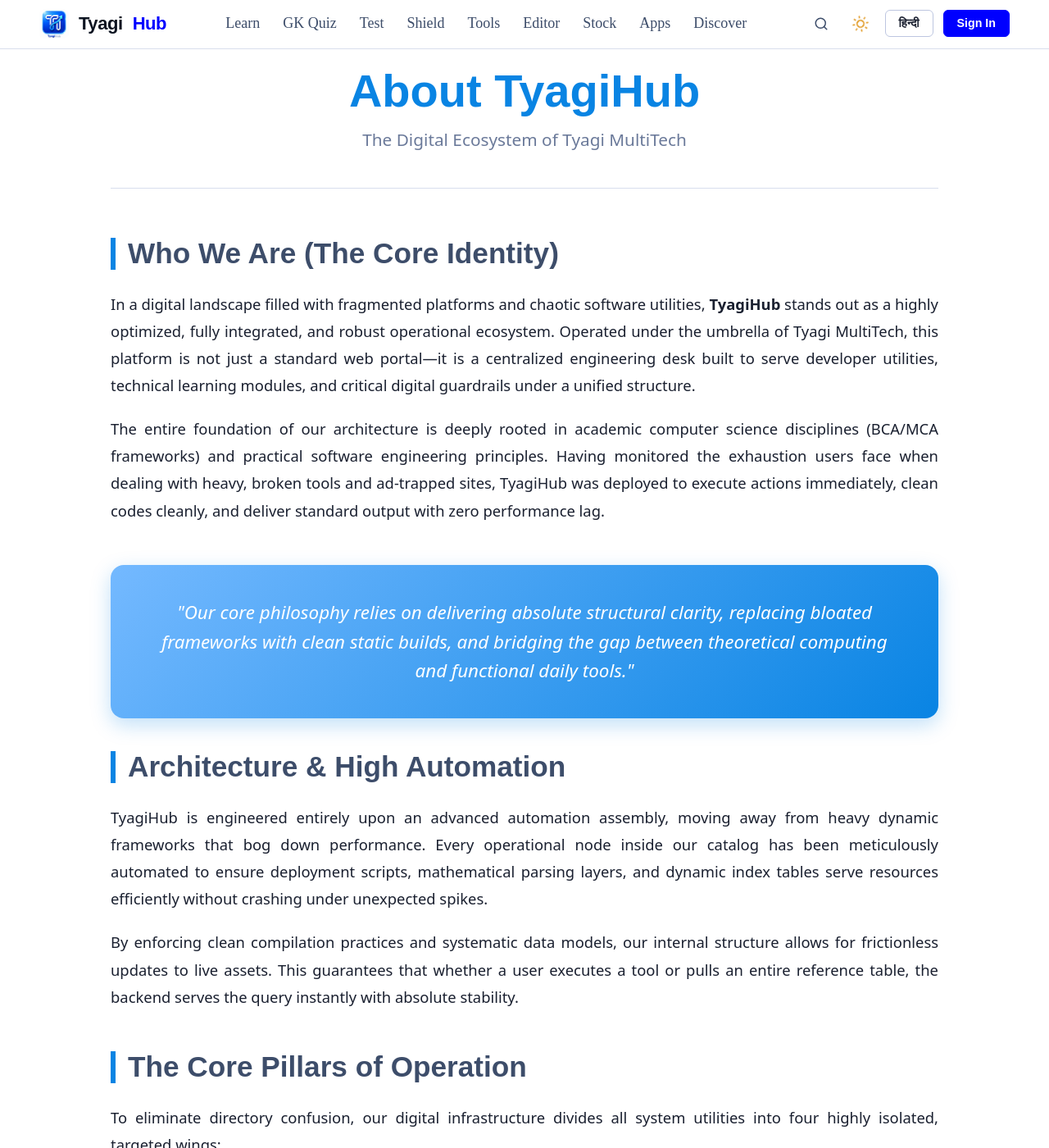
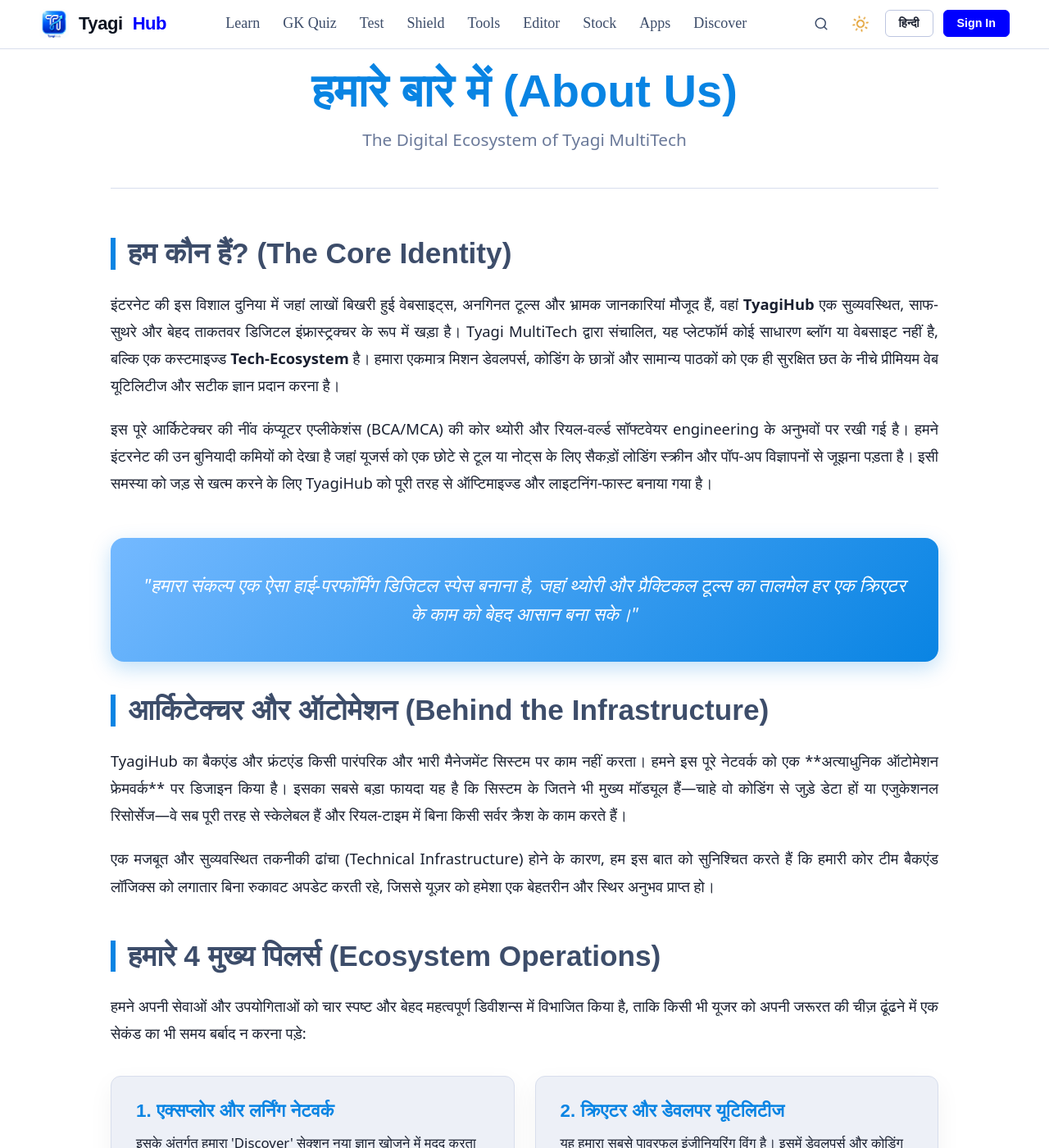
Before and after one commit to HimanshuTyagiJi/TyagiHub, a Jekyll site: the page built from hi/about/index.html, in a window 1280 px wide and 1400 px high. Shown: the whole window at 82% size. Built offline with Jekyll 4.4.1, drawn with Linux system fonts in a browser that asks for light colours; some of the changed text lies outside the part shown.

Commit message:
Update index.html

```diff
--- a/hi/about/index.html
+++ b/hi/about/index.html
@@ -1,8 +1,8 @@
 ---
 layout: default
-title: About Us | TyagiHub - The MultiTech Digital Ecosystem
-
-description: Learn about TyagiHub, a comprehensive digital ecosystem engineered by Tyagi MultiTech. We provide core computer utilities, structural learning desks, exam simulations, and cyber safety tools.
+title: हमारे बारे में | TyagiHub - The MultiTech Digital Ecosystem
+permalink: /hi/about/
+description: जानें TyagiHub के बारे में, जो कि Tyagi MultiTech द्वारा संचालित एक डिजिटल इकोसिस्टम है। हम कंप्यूटर यूटिलिटीज, लर्निंग डेस्क, एग्जाम सिमुलेशन और साइबर सुरक्षा टूल्स प्रदान करते हैं।
 ---
 
 <style>
@@ -14,156 +14,89 @@ description: Learn about TyagiHub, a comprehensive digital ecosystem engineered
   .about-header { text-align: center; margin-bottom: 60px; padding: 40px 0; border-bottom: 1px solid var(--clr-border, #dfe6e9); }
   .about-header h1 { font-size: 3.5rem; font-weight: 800; color: var(--clr-primary, #0984e3); margin: 0 0 10px 0; }
   .about-header .tagline { font-size: 1.3rem; color: var(--clr-text-3, #636e72); font-weight: 500; }
-
   .about-section { margin-bottom: 50px; }
   .about-section h2 { font-size: 2.2rem; color: var(--clr-text-2, #2d3436); border-left: 6px solid var(--clr-primary, #0984e3); padding-left: 15px; margin-bottom: 25px; font-weight: 700; }
   .about-section p { font-size: 1.15rem; text-align: justify; margin-bottom: 20px; color: var(--clr-text, #2d3436); }
-
   .vision-quote { background: var(--primary-gradient); color: white; padding: 40px; border-radius: 16px; font-size: 1.4rem; text-align: center; font-style: italic; margin: 40px 0; box-shadow: 0 8px 25px rgba(9, 132, 227, 0.25); line-height: 1.6; }
-
   .grid-infrastructure { display: grid; grid-template-columns: repeat(2, 1fr); gap: 25px; margin: 35px 0; }
   .infra-card { background: var(--clr-bg-2, #ffffff); border: 1px solid var(--clr-border, #f1f2f6); padding: 30px; border-radius: 12px; box-shadow: var(--card-shadow); transition: transform 0.3s ease; }
   .infra-card:hover { transform: translateY(-5px); }
   .infra-card h3 { font-size: 1.4rem; margin-top: 0; color: var(--clr-primary, #0984e3); margin-bottom: 12px; }
   .infra-card p { font-size: 1.05rem; margin: 0; text-align: left; }
-
   .bullet-list { list-style: none; padding: 0; margin: 25px 0; }
   .bullet-list li { position: relative; padding-left: 35px; margin-bottom: 18px; font-size: 1.1rem; }
   .bullet-list li::before { content: "⚡"; position: absolute; left: 0; top: 2px; color: var(--clr-primary, #0984e3); font-weight: bold; }
-
   .contact-footer { background: var(--clr-bg-2, #f8f9fa); border: 1px solid var(--clr-border, #dfe6e9); padding: 35px; border-radius: 12px; margin-top: 50px; text-align: center; }
   .btn-tele { display: inline-block; background: #0088cc; color: white !important; padding: 14px 35px; border-radius: 50px; font-weight: bold; text-decoration: none; transition: all 0.3s ease; margin-top: 15px; box-shadow: 0 4px 15px rgba(0, 136, 204, 0.3); }
   .btn-tele:hover { background: #00a2f2; transform: translateY(-2px); }
-
   #page-timestamp { font-style: italic; margin-top: 60px; color: var(--clr-text-3, #b2bec3); font-size: 0.95rem; text-align: center; border-top: 1px solid var(--clr-border, #dfe6e9); padding-top: 25px; }
   @media (max-width: 768px) { .about-header h1 { font-size: 2.5rem; } .grid-infrastructure { grid-template-columns: 1fr; } .about-section h2 { font-size: 1.8rem; } }
 </style>
 
 <div class="about-wrapper">
   <header class="about-header">
-    <h1>About TyagiHub</h1>
+    <h1>हमारे बारे में (About Us)</h1>
     <div class="tagline">The Digital Ecosystem of Tyagi MultiTech</div>
   </header>
 
   <div class="about-section">
-    {% if page.lang == "hi" %}
     <h2>हम कौन हैं? (The Core Identity)</h2>
     <p>इंटरनेट की इस विशाल दुनिया में जहां लाखों बिखरी हुई वेबसाइट्स, अनगिनत टूल्स और भ्रामक जानकारियां मौजूद हैं, वहां <strong><a href="{{ site.url }}/">TyagiHub</a></strong> एक सुव्यवस्थित, साफ-सुथरे और बेहद ताकतवर डिजिटल इंफ्रास्ट्रक्चर के रूप में खड़ा है। Tyagi MultiTech द्वारा संचालित, यह प्लेटफॉर्म कोई साधारण ब्लॉग या वेबसाइट नहीं है, बल्कि एक कस्टमाइज्ड <strong>Tech-Ecosystem</strong> है। हमारा एकमात्र मिशन डेवलपर्स, कोडिंग के छात्रों और सामान्य पाठकों को एक ही सुरक्षित छत के नीचे प्रीमियम वेब यूटिलिटीज और सटीक ज्ञान प्रदान करना है।</p>
-      <p>इस पूरे आर्किटेक्चर की नींव कंप्यूटर एप्लीकेशंस (BCA/MCA) की कोर थ्योरी और रियल-वर्ल्ड सॉफ्टवेयर इंजीनियरिंग के अनुभवों पर रखी गई है। हमने इंटरनेट की उन बुनियादी कमियों को देखा है जहां यूजर्स को एक छोटे से टool या नोट्स के लिए सैकड़ों लोडिंग स्क्रीन और पॉप-अप विज्ञापनों से जूझना पड़ता है। इसी समस्या को जड़ से खत्म करने के लिए TyagiHub को पूरी तरह से ऑप्टिमाइज्ड और लाइटनिंग-फास्ट बनाया गया है।</p>
-    {% else %}
-      <h2>Who We Are (The Core Identity)</h2>
-      <p>In a digital landscape filled with fragmented platforms and chaotic software utilities, <strong><a href="{{ site.url }}/">TyagiHub</a></strong> stands out as a highly optimized, fully integrated, and robust operational ecosystem. Operated under the umbrella of Tyagi MultiTech, this platform is not just a standard web portal—it is a centralized engineering desk built to serve developer utilities, technical learning modules, and critical digital guardrails under a unified structure.</p>
-      <p>The entire foundation of our architecture is deeply rooted in academic computer science disciplines (BCA/MCA frameworks) and practical software engineering principles. Having monitored the exhaustion users face when dealing with heavy, broken tools and ad-trapped sites, TyagiHub was deployed to execute actions immediately, clean codes cleanly, and deliver standard output with zero performance lag.</p>
-    {% endif %}
+    <p>इस पूरे आर्किटेक्चर की नींव कंप्यूटर एप्लीकेशंस (BCA/MCA) की कोर थ्योरी और रियल-वर्ल्ड सॉफ्टवेयर engineering के अनुभवों पर रखी गई है। हमने इंटरनेट की उन बुनियादी कमियों को देखा है जहां यूजर्स को एक छोटे से टूल या नोट्स के लिए सैकड़ों लोडिंग स्क्रीन और पॉप-अप विज्ञापनों से जूझना पड़ता है। इसी समस्या को जड़ से खत्म करने के लिए TyagiHub को पूरी तरह से ऑप्टिमाइज्ड और लाइटनिंग-फास्ट बनाया गया है।</p>
   </div>
 
   <div class="vision-quote">
-    {% if page.lang == "hi" %}
     "हमारा संकल्प एक ऐसा हाई-परफॉर्मिंग डिजिटल स्पेस बनाना है, जहां थ्योरी और प्रैक्टिकल टूल्स का तालमेल हर एक क्रिएटर के काम को बेहद आसान बना सके।"
-    {% else %}
-      "Our core philosophy relies on delivering absolute structural clarity, replacing bloated frameworks with clean static builds, and bridging the gap between theoretical computing and functional daily tools."
-    {% endif %}
   </div>
 
   <div class="about-section">
-    {% if page.lang == "hi" %}
     <h2>आर्किटेक्चर और ऑटोमेशन (Behind the Infrastructure)</h2>
     <p>TyagiHub का बैकएंड और फ्रंटएंड किसी पारंपरिक और भारी मैनेजमेंट सिस्टम पर काम नहीं करता। हमने इस पूरे नेटवर्क को एक **अत्याधुनिक ऑटोमेशन फ्रेमवर्क** पर डिजाइन किया है। इसका सबसे बड़ा फायदा यह है कि सिस्टम के जितने भी मुख्य मॉड्यूल हैं—चाहे वो कोडिंग से जुड़े डेटा हों या एजुकेशनल रिसोर्सेज—वे सब पूरी तरह से स्केलेबल हैं और रियल-टाइम में बिना किसी सर्वर क्रैश के काम करते हैं।</p>
     <p>एक मजबूत और सुव्यवस्थित तकनीकी ढांचा (Technical Infrastructure) होने के कारण, हम इस बात को सुनिश्चित करते हैं कि हमारी कोर टीम बैकएंड लॉजिक्स को लगातार बिना रुकावट अपडेट करती रहे, जिससे यूज़र को हमेशा एक बेहतरीन और स्थिर अनुभव प्राप्त हो।</p>
-    {% else %}
-      <h2>Architecture & High Automation</h2>
-      <p>TyagiHub is engineered entirely upon an advanced automation assembly, moving away from heavy dynamic frameworks that bog down performance. Every operational node inside our catalog has been meticulously automated to ensure deployment scripts, mathematical parsing layers, and dynamic index tables serve resources efficiently without crashing under unexpected spikes.</p>
-      <p>By enforcing clean compilation practices and systematic data models, our internal structure allows for frictionless updates to live assets. This guarantees that whether a user executes a tool or pulls an entire reference table, the backend serves the query instantly with absolute stability.</p>
-    {% endif %}
   </div>
 
   <div class="about-section">
-    {% if page.lang == "hi" %}
     <h2>हमारे 4 मुख्य पिलर्स (Ecosystem Operations)</h2>
     <p>हमने अपनी सेवाओं और उपयोगिताओं को चार स्पष्ट और बेहद महत्वपूर्ण डिवीशन्स में विभाजित किया है, ताकि किसी भी यूजर को अपनी जरूरत की चीज़ ढूंढने में एक सेकंड का भी समय बर्बाद न करना पड़े:</p>
-    {% else %}
-      <h2>The Core Pillars of Operation</h2>
-      <p>To eliminate directory confusion, our digital infrastructure divides all system utilities into four highly isolated, targeted wings:</p>
-    {% endif %}
 
     <div class="grid-infrastructure">
       <div class="infra-card">
-        {% if page.lang == "hi" %}
         <h3>1. एक्सप्लोर और लर्निंग नेटवर्क</h3>
         <p>इसके अंतर्गत हमारा 'Discover' सेक्शन नया ज्ञान खोजने में मदद करता है। साथ ही व्यवस्थित शैक्षणिक नोट्स (Learn) और सेल्फ-इवैल्यूएशन के लिए 'GK Quiz' व 'Mock Test' मॉड्यूल को डिजाइन किया गया है ताकि छात्र अपनी तैयारी को सही दिशा दे सकें।</p>
-        {% else %}
-          <h3>1. Explore & Evaluation Desk</h3>
-          <p>Houses our dedicated learning network. It includes the Discover engine for structural exploration, comprehensive educational frameworks, and an analytical GK Quiz/Test suite for progressive mock evaluations.</p>
-        {% endif %}
       </div>
-
       <div class="infra-card">
-        {% if page.lang == "hi" %}
         <h3>2. क्रिएटर और डेवलपर यूटिलिटीज</h3>
         <p>यह हमारा सबसे पावरफुल इंजीनियरिंग विंग है। इसमें डेवलपर्स और कोडिंग करने वालों के लिए कस्टमाइज्ड 'Tyagi Editor', रोजमर्रा के कामों को आसान बनाने वाले स्मार्ट 'Tyagi Tools', वेब एप्लिकेशंस और मीडिया असेट्स के लिए 'Tyagi Stock' शामिल हैं।</p>
-        {% else %}
-          <h3>2. Creator & Utility Subsystems</h3>
-          <p>The engineering core. This engine integrates the custom-tuned Tyagi Editor, high-efficiency web micro-tools, functional software applications, and an open asset repository managed via Tyagi Stock.</p>
-        {% endif %}
       </div>
-
       <div class="infra-card">
-        {% if page.lang == "hi" %}
         <h3>3. आपके लिए (Specialized Resource Desk)</h3>
         <p>विशेष तौर पर कंप्यूटर साइंस, प्रोग्रामिंग और सॉफ्टवेयर डेवलपमेंट को समझने के लिए बनाए गए कोडिंग चीटशीट्स, महत्वपूर्ण शॉर्टकट कीज (Shortcut Keys) और सभी आवश्यक सूत्रों (All Formulas) का एक विस्तृत डेटाबेस संग्रह।</p>
-        {% else %}
-          <h3>3. For You (Resource Engine)</h3>
-          <p>A contextual knowledge desk built for computing reference. It houses structural programming cheatsheets, system-wide hotkeys, and an expansive index of all academic and computational formulas.</p>
-        {% endif %}
       </div>
-
       <div class="infra-card">
-        {% if page.lang == "hi" %}
         <h3>4. इन्फोशील्ड सुरक्षा प्रणाली (InfoShield)</h3>
         <p>आज के डिजिटल युग में सबसे बड़ी समस्या है अधूरी और अधकचरी जानकारी, जिसके कारण लोग ऑनलाइन फ्रॉड का शिकार होते हैं। हमारी 'Shield Security' प्रणाली यूजर्स को साइबर खतरों, डेटा सुरक्षा नीतियों और सुरक्षित इंटरनेट यूसेज के बारे में बिल्कुल सटीक और पूर्ण इन-डेप्थ गाइडलाइंस देती है।</p>
-        {% else %}
-          <h3>4. InfoShield Security Matrix</h3>
-          <p>Our dedicated threat intelligence and safety wing. Recognizing that partial explanations lead to vulnerabilities, InfoShield offers definitive, full-length cybersecurity blueprints to safeguard user operations online.</p>
-        {% endif %}
       </div>
     </div>
   </div>
 
   <div class="about-section">
-    {% if page.lang == "hi" %}
     <h2>हमारा कड़ा मापदंड (Why Choose Us?)</h2>
-      <p>TyagiHub पर पब्लिश होने वाला एक-एक कोड ब्लॉक, हर एक टूल का लॉजिक और प्रत्येक लेख एक कड़े क्वालिटी चेक से गुजरता है। हम आधी-अधूरी चीजें देने पर बिल्कुल विश्वास नहीं रखते।</p>
+    <p>TyagiHub पर पब्लिश होने वाला एक-एक कोड ब्लॉक, हर एक टूल का लॉजिक और प्रत्येक लेख एक कड़े kwaliteit चेक से गुजरता है। हम आधी-अधूरी चीजें देने पर बिल्कुल विश्वास नहीं रखते।</p>
     <ul class="bullet-list">
       <li><strong>पूर्ण व्याख्या और स्पष्टता:</strong> जहां अन्य प्लेटफॉर्म्स सिर्फ कामचलाऊ हेडलाइंस देते हैं, हमारा सिस्टम उस टूल या सब्जेक्ट की पूरी गहराई (Full Explain Details) यूजर के सामने रखता है।</li>
-        <li><strong>क्लीन वेब पॉलिसी:</strong> हमारा इंफ्रास्ट्रक्चर बिल्कुल सुरक्षित और साफ-सुथरा है, जो आपकी प्राइवेसी और लीगल सिक्योरिटी पॉलिसी का पूरी तरह सम्मान करता है।</li>
+      <li><strong>क्लीन वेब पॉलिसी:</strong> हमारा इंफ्रास्ट्रक्चर बिल्कुल सुरक्षित aur साफ-सुथरा है, जो आपकी प्राइवेसी और लीगल सिक्योरिटी पॉलिसी का पूरी तरह सम्मान करता है।</li>
       <li><strong>लगातार स्केलेबिलिटी:</strong> हम आने वाले समय में अपने यूटिलिटी टूल्स और एप्लिकेशंस के बेड़े को और अधिक अपग्रेड करने के लिए लगातार रिसर्च और डेवलपमेंट मोड में काम कर रहे हैं।</li>
     </ul>
-    {% else %}
-      <h2>Our Quality Protocols (Why Choose Us?)</h2>
-      <p>Every single programmatic line, tool logic, and reference matrix published on TyagiHub goes through strict validation before hitting deployment. We refuse to serve fragmented information.</p>
-      <ul class="bullet-list">
-        <li><strong>Exhaustive Data Integrity:</strong> Where standard platforms offer surface-level insights, our system focuses on breaking down the full architectural details for our users.</li>
-        <li><strong>Privacy First Standards:</strong> Completely optimized static frame rendering that preserves bandwidth and functions securely under global technical compliances.</li>
-        <li><strong>Continuous Scaling:</strong> We continuously innovate our software stack, deploying fresh automation algorithms and expanding utility configurations regularly.</li>
-      </ul>
-    {% endif %}
   </div>
 
   <div class="contact-footer">
-    {% if page.lang == "hi" %}
     <h2>जुड़ें और अपडेटेड रहें</h2>
     <p>नए वेब टूल्स की लॉन्चिंग, लेटेस्ट कोडिंग चीटशीट्स और महत्वपूर्ण टेक्निकल अनाउंसमेंट्स की तुरंत जानकारी पाने के लिए आप हमारे ऑफिशियल टेलीग्राम चैनल का हिस्सा बन सकते हैं:</p>
     <a href="https://t.me/" class="btn-tele" target="_blank" rel="noopener">Join Our Telegram Channel</a>
     <p style="margin-top: 25px; font-size: 1.05rem;">किसी भी प्रकार के तकनीकी फीडबैक, सुझाव या सपोर्ट के लिए सीधे संपर्क करें: <br><strong>ईमेल:</strong> <a href="mailto:contact@tyagihub.in">contact@tyagihub.in</a></p>
-    {% else %}
-      <h2>Connect & Maintain Track</h2>
-      <p>To stay directly aligned with immediate script deployments, security breakdowns, and fresh application launches, become a part of our ecosystem via our official platform:</p>
-      <a href="https://t.me/" class="btn-tele" target="_blank" rel="noopener">Join Our Telegram Channel</a>
-      <p style="margin-top: 25px; font-size: 1.05rem;">For architectural suggestions, reporting bugs, or infrastructure feedback, interface directly with us: <br><strong>Email:</strong> <a href="mailto:contact@tyagihub.in">contact@tyagihub.in</a></p>
-    {% endif %}
   </div>
 
   <p id="page-timestamp">Ecosystem Authority: <strong>Tyagi MultiTech</strong> | Operations Verified up to: <strong><span id="current-year"></span></strong></p>
 </div>
 
-<script>document.getElementById('current-year').textContent = new Date().toLocaleDateString('en-US', { year: 'numeric', month: 'long', day: 'numeric' });</script>
+<script>document.getElementById('current-year').textContent = new Date().toLocaleDateString('hi-IN', { year: 'numeric', month: 'long', day: 'numeric' });</script>
```
Lines whose indentation alone changed are shown as unchanged.
